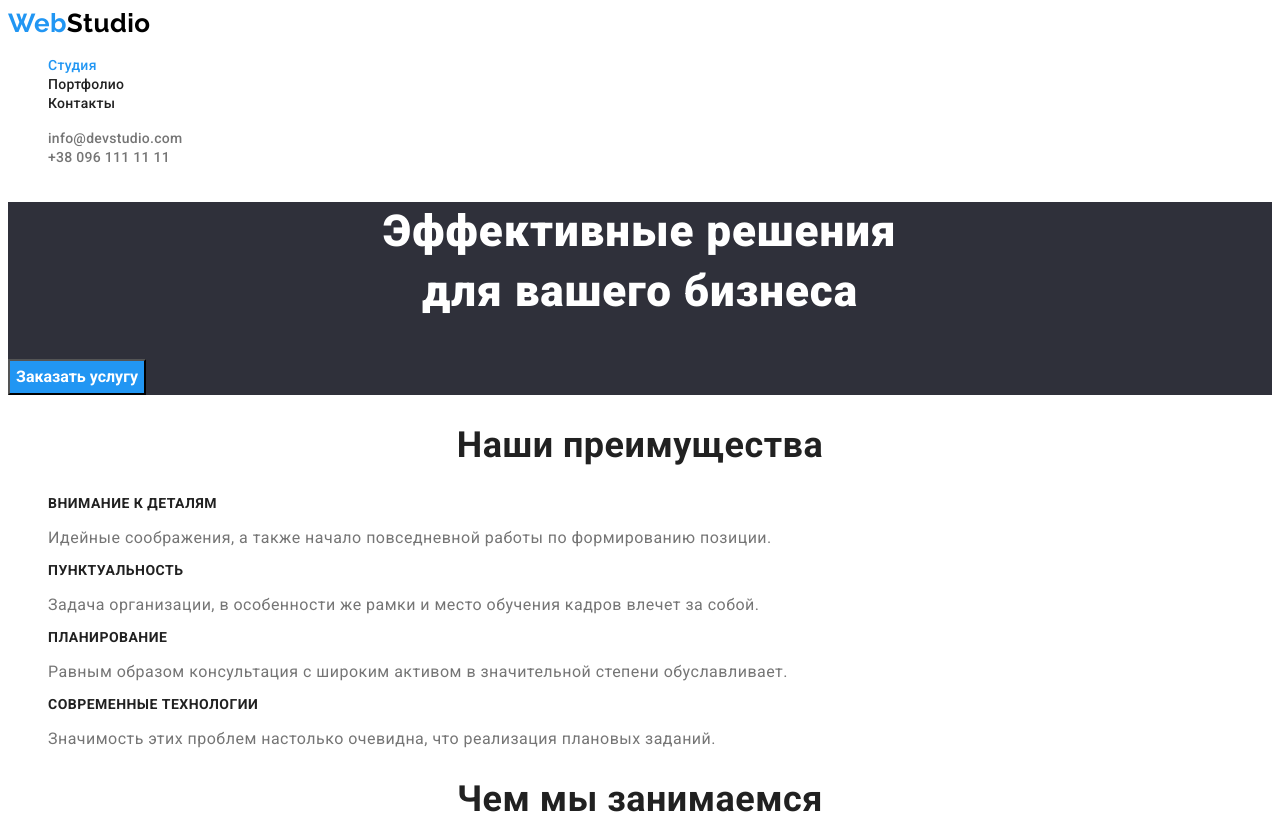
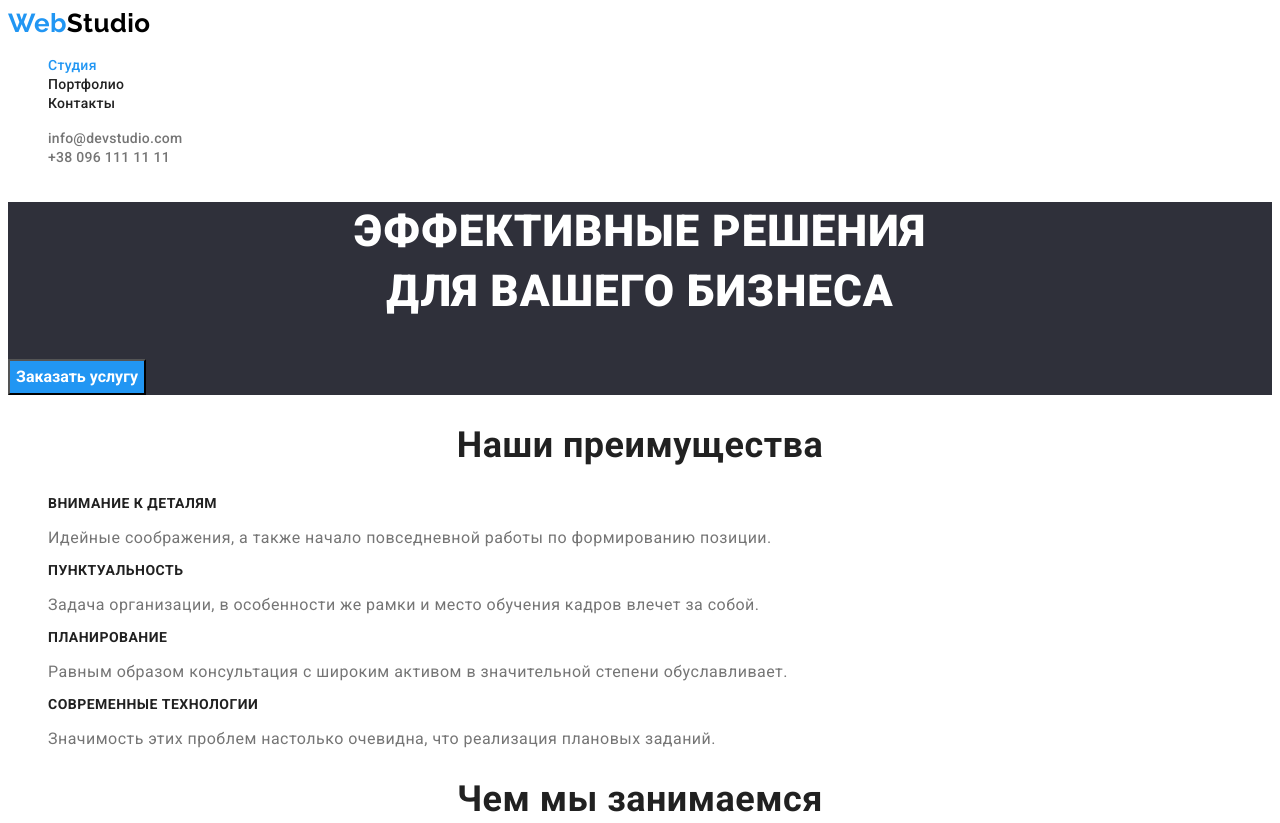
Before and after one commit to SvitlanaNedilko/goit-markup-hw-02, a plain HTML site: page index.html in a window 1280 px wide. Shown: the top 823 px of the page. Drawn offline with Linux system fonts and the light colour scheme.

Commit message:
исправлен заголовок героя и добавлена секция в портфолио

```diff
--- a/styles/styles.css
+++ b/styles/styles.css
@@ -76,6 +76,7 @@ ul {
   font-size: 44px;
   line-height: 1.36;
   text-align: center;
+  text-transform: uppercase;
 }
 
 .button {
```
Also changed, not shown: portfolio.html (+2 -0 lines).
